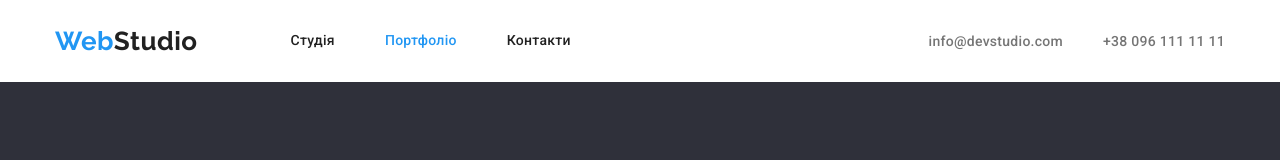
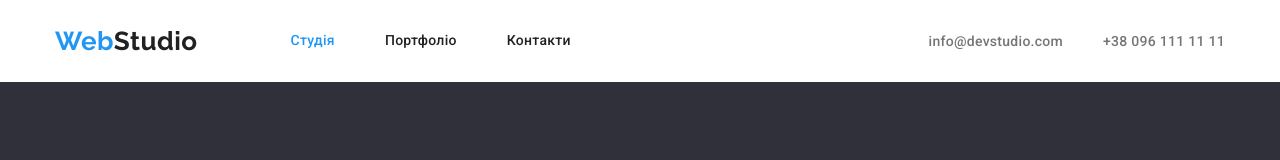
Before and after one commit to DmytroRiabchenko/goit-markup-hw-03, a plain HTML site: page index.html in a window 1280 px wide. Shown: the top 160 px of the page. Drawn offline with nearby package versions, Linux system fonts and the light colour scheme.

Commit message:
Final dz3

```diff
--- a/css/style.css
+++ b/css/style.css
@@ -127,7 +127,7 @@ img {
   cursor: pointer;
 }
 
-.site-nav .link-current {
+.site-nav .link.current {
   color: var(--accent-color);
 }
 
--- a/index.html
+++ b/index.html
@@ -24,8 +24,8 @@
             <a href="index.html" class="logo"><span class="logo-style">Web</span>Studio</a>
             <nav>
                 <ul class="site-nav list">
-                    <li class="item"><a href="./studio.html" class="link">Студія</a></li>
-                    <li class="item"><a href="./portfolio.html" class="link-current">Портфоліо</a></li>
+                    <li class="item"><a href="./studio.html" class="link current">Студія</a></li>
+                    <li class="item"><a href="./portfolio.html" class="link">Портфоліо</a></li>
                     <li class="item"><a href="index.html" class="link">Контакти</a></li>
                 </ul>
             </nav>
```
Also changed, not shown: portfolio.html (+1 -1 lines).
